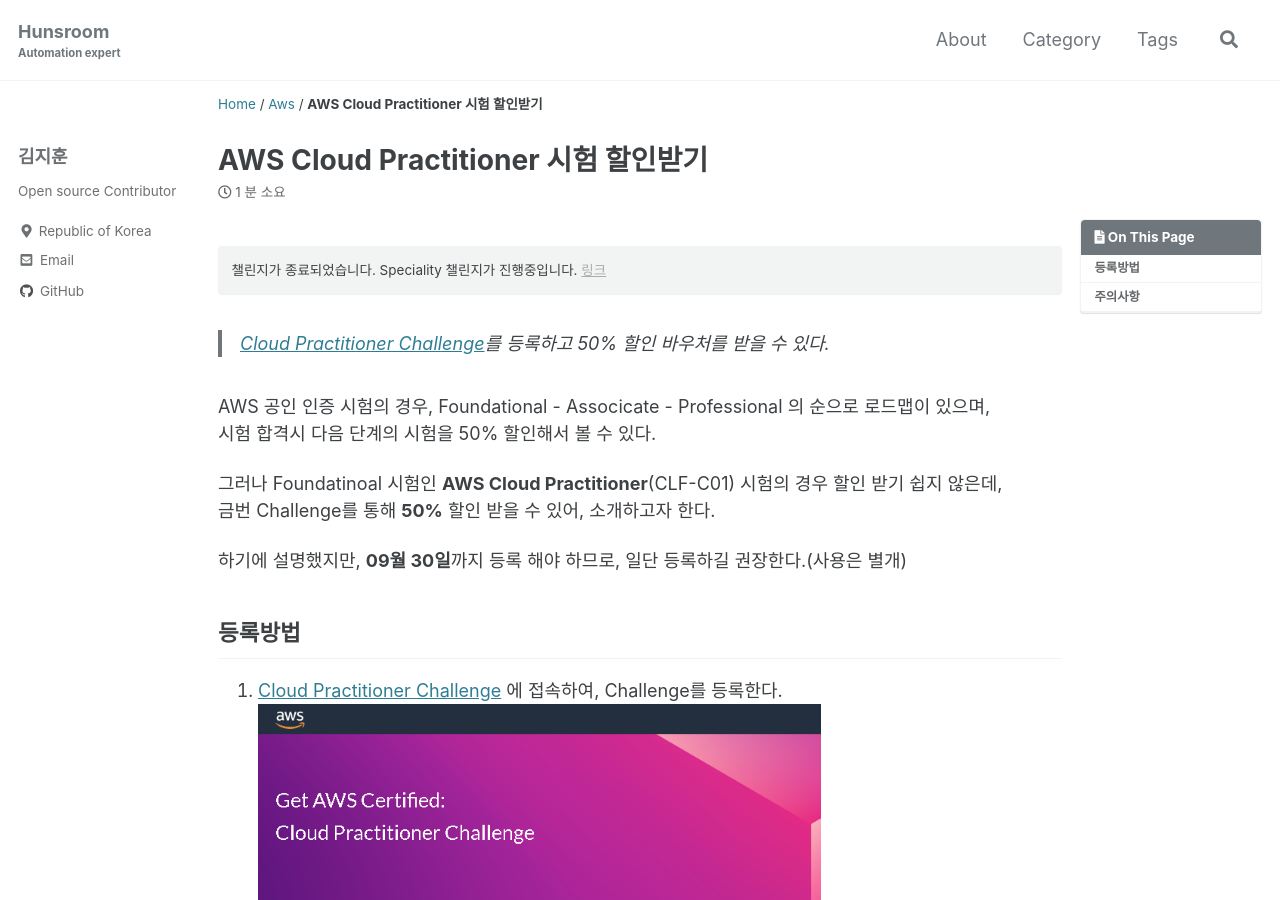
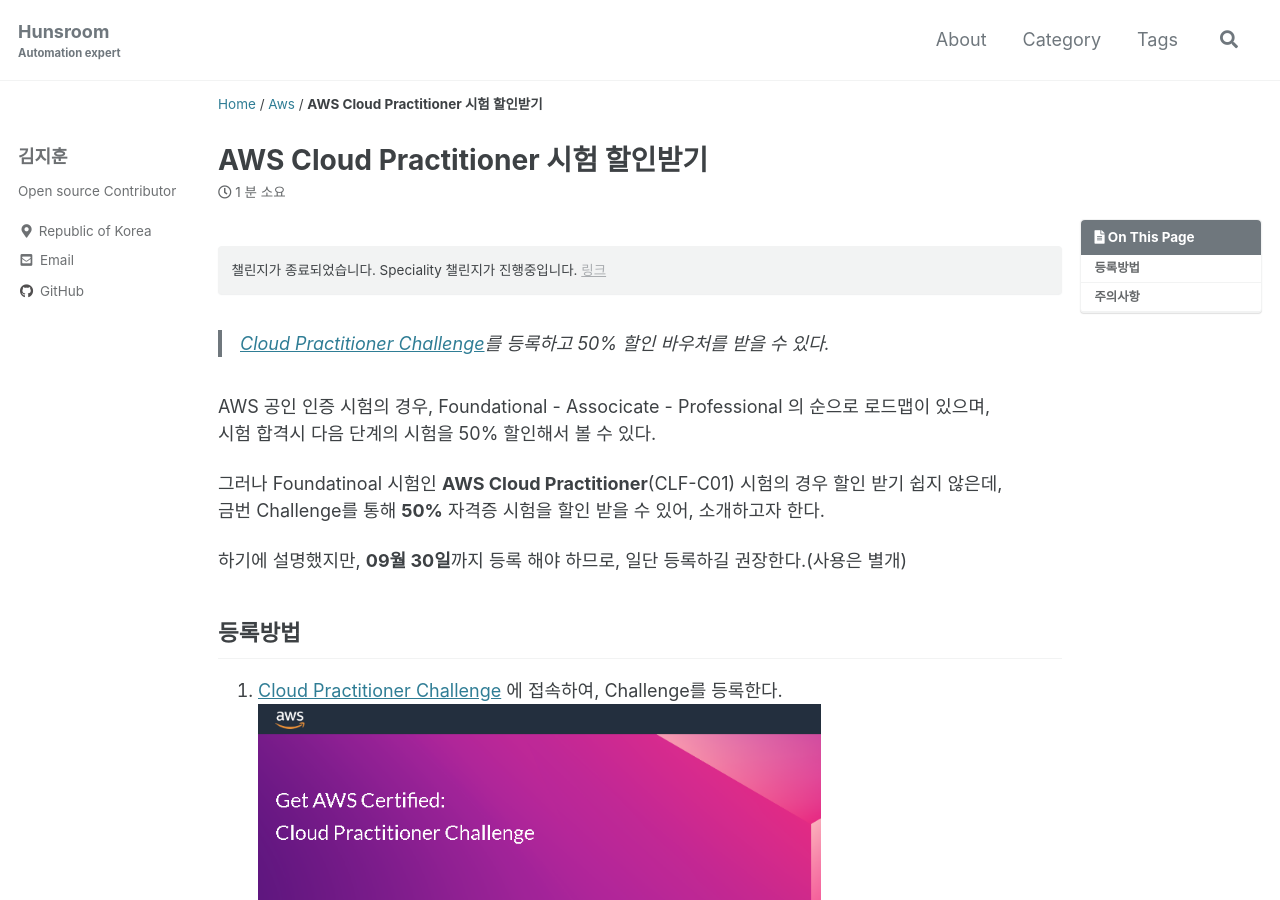
Before and after one commit to shblue21/shblue21.github.io, a Jekyll site: the page built from _posts/aws/2022-08-23-AWS-Cloud-Practitioner-시험-할인받기.md, in a window 1280 px wide and 900 px high. Built offline with Jekyll 4.4.1, drawn with Linux system fonts in a browser that asks for light colours; cached includes are drawn as plain includes; comment, search, counter and statistics services are not loaded.

Commit message:
자격증 추가

```diff
--- a/_posts/aws/2022-08-23-AWS-Cloud-Practitioner-시험-할인받기.md
+++ b/_posts/aws/2022-08-23-AWS-Cloud-Practitioner-시험-할인받기.md
@@ -18,7 +18,7 @@
 시험 합격시 다음 단계의 시험을 50% 할인해서 볼 수 있다.
 
 그러나 Foundatinoal 시험인 **AWS Cloud Practitioner**(CLF-C01) 시험의 경우 할인 받기 쉽지 않은데,
-금번 Challenge를 통해 **50%** 할인 받을 수 있어, 소개하고자 한다.
+금번 Challenge를 통해 **50%** 자격증 시험을 할인 받을 수 있어, 소개하고자 한다.
 
 하기에 설명했지만, **09월 30일**까지 등록 해야 하므로, 일단 등록하길 권장한다.(사용은 별개)
 
```
Also changed, not shown: _posts/aws/2022-11-04-AWS-SPECIALTY-시험-할인받기(~22.12.16).md (+1 -1 lines).
